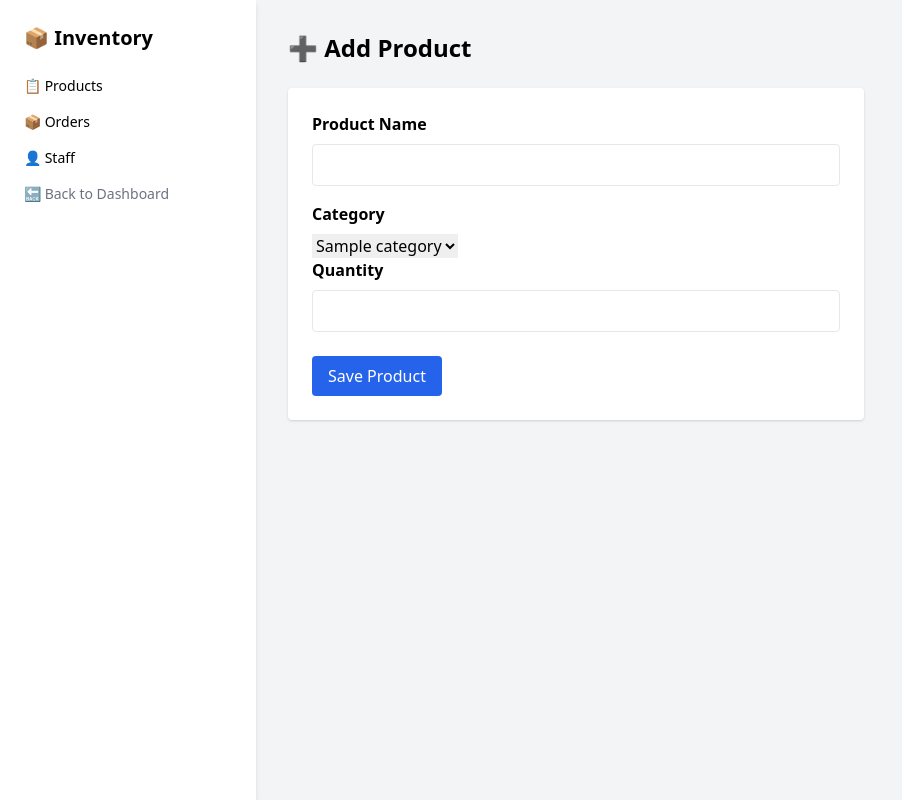
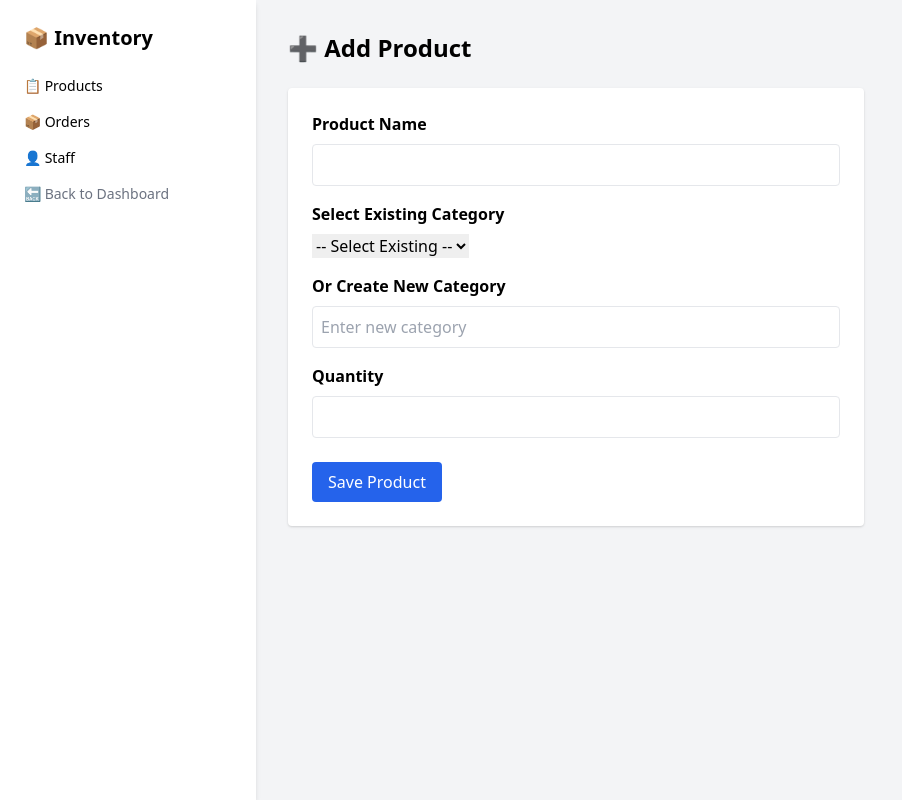
Before and after one commit to Anuoluwa-samuel/Django_erp, a Django app: page /inventory/products/create/ in a window 1280 px wide. Shown: the whole page, without its empty margins (0-902 px from the left). Run offline with Django 5.2, Linux system fonts and the light colour scheme; a user stored in the database is signed in; tables that the repository leaves empty hold one stand-in row (values such as "Sample post").

Commit message:
feat: Add option to create new category on product creation

```diff
--- a/inventory/views.py
+++ b/inventory/views.py
@@ -42,8 +42,16 @@
 @login_required
 def create_product(request):
     if request.method == 'POST':
-        category_id = request.POST['category']  # comes as a string like "1"
-        category_instance = Category.objects.get(id=category_id)
+        category_id = request.POST.get('category_id')
+        new_category = request.POST.get('new_category', '').strip()
+
+        if new_category:
+            # Create the category if it doesn't exist already
+            category_instance, created = Category.objects.get_or_create(name=new_category)
+        elif category_id:
+            category_instance = Category.objects.get(id=category_id)
+        else:
+            category_instance = None  # In case category is optional
 
         Product.objects.create(
             name=request.POST['name'],
@@ -52,7 +60,8 @@
             quantity=request.POST['quantity'],
             unit_price=request.POST['unit_price']
         )
-        messages.success(request, "Product added.")
+
+        messages.success(request, "Product added successfully.")
         return redirect('product_list')
 
     categories = Category.objects.all()
--- a/templates/inventory/create_product.html
+++ b/templates/inventory/create_product.html
@@ -10,12 +10,17 @@
   <label class="block mb-2 font-semibold">Product Name</label>
   <input type="text" name="name" class="w-full p-2 border rounded mb-4" required>
 
-<label class="block mb-2 font-semibold">Category</label>
-<select name="category" required>
+<label class="block mb-2 font-semibold">Select Existing Category</label>
+<select name="category_id">
+    <option value="">-- Select Existing --</option>
     {% for cat in categories %}
         <option value="{{ cat.id }}">{{ cat.name }}</option>
     {% endfor %}
 </select>
+
+<label class="block mb-2 font-semibold mt-4">Or Create New Category</label>
+<input type="text" name="new_category" class="w-full p-2 border rounded mb-4" placeholder="Enter new category">
+
 
 
   <label class="block mb-2 font-semibold">Quantity</label>
```
